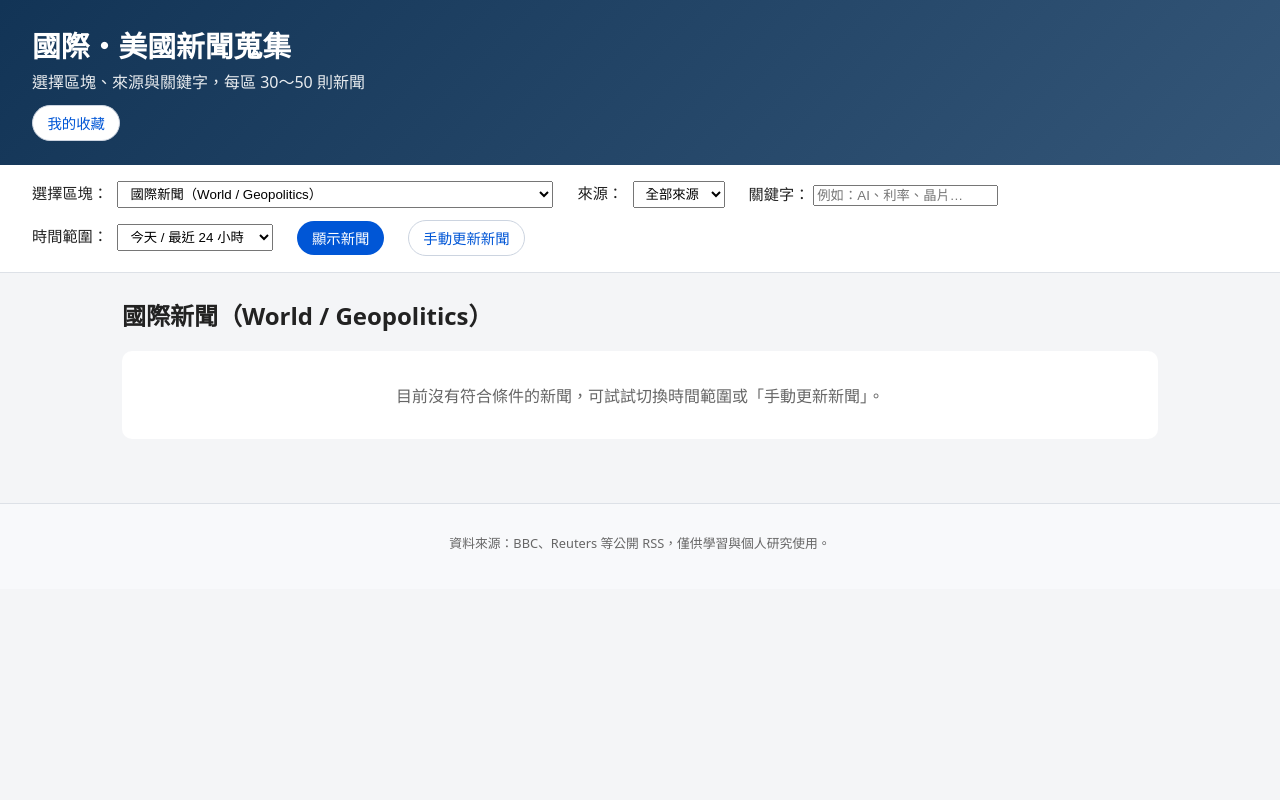
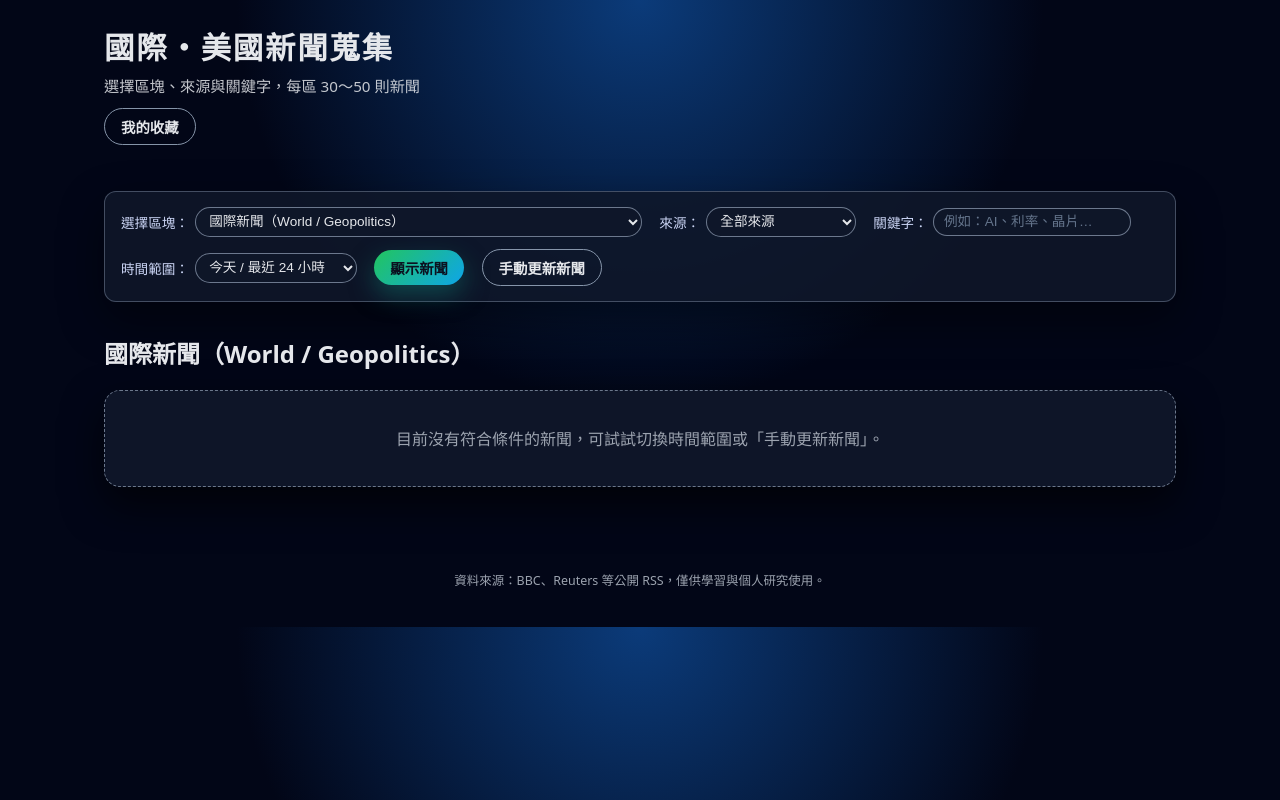
Before and after one commit to boson316/news, a Flask app: page / in a window 1280 px wide. Run offline with Flask 3, Linux system fonts and the light colour scheme; data that the repository does not hold is empty.

Commit message:
Update style.css

```diff
--- a/static/style.css
+++ b/static/style.css
@@ -8,12 +8,12 @@ body {
   margin: 0;
   font-family: system-ui, -apple-system, BlinkMacSystemFont, "Segoe UI",
     "Noto Sans TC", sans-serif;
-  background: #f4f5f7;
-  color: #222;
+  background: radial-gradient(circle at top, #0b3b7a 0, #020617 45%, #020617 100%);
+  color: #e5e7eb;
 }
 
 a {
-  color: #0056d6;
+  color: inherit;
   text-decoration: none;
 }
 
@@ -22,20 +22,21 @@ a:hover {
 }
 
 header {
-  padding: 1.5rem 2rem;
-  background: linear-gradient(135deg, #123456, #345678);
-  color: #fff;
-  box-shadow: 0 2px 6px rgba(0, 0, 0, 0.15);
+  padding: 1.5rem 1.5rem 1.25rem;
+  max-width: 1120px;
+  margin: 0 auto;
 }
 
 header h1 {
-  margin: 0 0 0.25rem 0;
-  font-size: 1.8rem;
+  margin: 0 0 0.35rem 0;
+  font-size: 1.9rem;
+  letter-spacing: 0.06em;
 }
 
 header p {
   margin: 0;
-  opacity: 0.9;
+  opacity: 0.85;
+  font-size: 0.95rem;
 }
 
 header nav {
@@ -43,123 +44,174 @@ header nav {
 }
 
 .controls {
-  padding: 1rem 2rem;
-  background: #ffffff;
-  border-bottom: 1px solid #dde1e7;
+  margin-top: 0.75rem;
+  padding: 0.9rem 1.5rem 1.1rem;
+  max-width: 1120px;
+  margin-left: auto;
+  margin-right: auto;
 }
 
 .filter-form {
   display: flex;
   flex-wrap: wrap;
-  gap: 0.75rem 1.5rem;
+  gap: 0.75rem 1.1rem;
   align-items: center;
+  padding: 0.9rem 1rem;
+  border-radius: 0.75rem;
+  background: rgba(15, 23, 42, 0.88);
+  box-shadow: 0 18px 45px rgba(0, 0, 0, 0.45);
+  border: 1px solid rgba(148, 163, 184, 0.4);
 }
 
 .filter-form label {
-  font-size: 0.95rem;
+  font-size: 0.85rem;
+  display: flex;
+  flex-wrap: wrap;
+  gap: 0.35rem;
+  align-items: center;
+  color: #cbd5f5;
 }
 
-select {
-  margin-left: 0.35rem;
-  padding: 0.25rem 0.5rem;
+select,
+input[type="text"] {
+  padding: 0.35rem 0.6rem;
+  border-radius: 999px;
+  border: 1px solid rgba(148, 163, 184, 0.7);
+  background: rgba(15, 23, 42, 0.9);
+  color: #e5e7eb;
+  font-size: 0.85rem;
+  min-width: 150px;
+}
+
+input[type="text"]::placeholder {
+  color: #64748b;
+}
+
+select:focus,
+input[type="text"]:focus {
+  outline: none;
+  border-color: #38bdf8;
+  box-shadow: 0 0 0 1px rgba(56, 189, 248, 0.4);
 }
 
 button,
 .button {
-  display: inline-block;
-  padding: 0.4rem 0.9rem;
+  display: inline-flex;
+  align-items: center;
+  justify-content: center;
+  padding: 0.45rem 1rem;
   border-radius: 999px;
   border: none;
-  background: #0056d6;
-  color: #fff;
+  background: linear-gradient(135deg, #22c55e, #0ea5e9);
+  color: #0b1120;
   font-size: 0.9rem;
+  font-weight: 600;
   cursor: pointer;
   text-decoration: none;
-  transition: background 0.2s ease, box-shadow 0.2s ease;
+  transition: transform 0.12s ease, box-shadow 0.12s ease, filter 0.12s ease;
+  box-shadow: 0 10px 25px rgba(15, 118, 110, 0.5);
 }
 
 button:hover,
 .button:hover {
-  background: #003f9c;
-  box-shadow: 0 2px 6px rgba(0, 0, 0, 0.2);
+  filter: brightness(1.05);
+  transform: translateY(-1px);
+  box-shadow: 0 16px 35px rgba(15, 118, 110, 0.7);
 }
 
 .button.secondary {
-  background: #ffffff;
-  color: #0056d6;
-  border: 1px solid #ccd4e0;
+  background: transparent;
+  color: #e5e7eb;
+  border: 1px solid rgba(148, 163, 184, 0.9);
+  box-shadow: none;
 }
 
 .button.secondary:hover {
-  background: #f0f3f8;
+  background: rgba(15, 23, 42, 0.85);
+  box-shadow: 0 8px 22px rgba(15, 23, 42, 0.6);
+}
+
+.button.small {
+  padding: 0.25rem 0.7rem;
+  font-size: 0.78rem;
 }
 
 main {
-  padding: 1.5rem 2rem 3rem;
-  max-width: 1100px;
+  padding: 0.5rem 1.5rem 2.5rem;
+  max-width: 1120px;
   margin: 0 auto;
 }
 
 .block-content h2 {
-  margin-top: 0;
+  margin-top: 0.5rem;
 }
 
 .block-meta {
-  font-size: 0.9rem;
-  color: #555;
-  margin: 0 0 1rem 0;
+  font-size: 0.85rem;
+  color: #9ca3af;
+  margin: 0 0 0.75rem 0;
 }
 
 .favorite-form {
   margin-top: 0.5rem;
 }
 
-.button.small {
-  padding: 0.25rem 0.7rem;
-  font-size: 0.8rem;
-}
-
 .article-list {
   list-style: none;
   margin: 0;
   padding: 0;
-  display: flex;
-  flex-direction: column;
+  display: grid;
+  grid-template-columns: repeat(2, minmax(0, 1fr));
   gap: 1rem;
 }
 
 .article-item {
-  background: #ffffff;
-  border-radius: 10px;
-  padding: 1rem 1.2rem;
-  box-shadow: 0 1px 4px rgba(15, 23, 42, 0.08);
+  background: rgba(15, 23, 42, 0.94);
+  border-radius: 0.9rem;
+  padding: 0.9rem 1rem;
+  box-shadow: 0 18px 40px rgba(0, 0, 0, 0.65);
+  border: 1px solid rgba(30, 64, 175, 0.7);
+  display: flex;
+  flex-direction: column;
+  gap: 0.35rem;
+}
+
+.article-item:hover {
+  border-color: #38bdf8;
 }
 
 .article-title {
-  margin: 0 0 0.4rem;
-  font-size: 1.1rem;
+  margin: 0 0 0.15rem;
+  font-size: 1rem;
+  line-height: 1.4;
+}
+
+.article-title a {
+  color: #f9fafb;
 }
 
 .meta {
   display: flex;
   flex-wrap: wrap;
   gap: 0.35rem 0.75rem;
-  font-size: 0.8rem;
-  color: #555;
+  font-size: 0.78rem;
+  color: #9ca3af;
   align-items: center;
 }
 
 .badge {
-  display: inline-block;
-  padding: 0.15rem 0.45rem;
+  display: inline-flex;
+  align-items: center;
+  padding: 0.12rem 0.45rem;
   border-radius: 999px;
-  background: #e9f2ff;
-  color: #194185;
+  background: rgba(37, 99, 235, 0.22);
+  color: #bfdbfe;
   font-weight: 600;
 }
 
 .source {
   font-weight: 500;
+  color: #e5e7eb;
 }
 
 .time {
@@ -167,73 +219,27 @@ main {
 }
 
 .summary {
-  margin: 0.6rem 0 0;
-  font-size: 0.9rem;
-  line-height: 1.5;
-  color: #333;
+  margin: 0.2rem 0 0;
+  font-size: 0.86rem;
+  line-height: 1.6;
+  color: #e5e7eb;
 }
 
 .empty {
-  padding: 2rem;
+  padding: 2.2rem;
   text-align: center;
-  background: #ffffff;
-  border-radius: 10px;
-  color: #666;
+  background: rgba(15, 23, 42, 0.95);
+  border-radius: 1rem;
+  color: #9ca3af;
+  border: 1px dashed rgba(148, 163, 184, 0.7);
+  box-shadow: 0 18px 40px rgba(0, 0, 0, 0.65);
 }
 
 footer {
-  padding: 1rem 2rem 1.5rem;
-  border-top: 1px solid #dde1e7;
-  font-size: 0.8rem;
-  color: #666;
+  padding: 1rem 1.5rem 1.6rem;
+  font-size: 0.78rem;
+  color: #9ca3af;
   text-align: center;
-  background: #f8f9fb;
-}
-
-.compare-layout {
-  display: grid;
-  grid-template-columns: minmax(0, 1.1fr) minmax(0, 1.3fr);
-  gap: 1.5rem;
-}
-
-.select-panel,
-.result-panel {
-  background: #ffffff;
-  border-radius: 10px;
-  padding: 1rem 1.2rem 1.4rem;
-  box-shadow: 0 1px 4px rgba(15, 23, 42, 0.06);
-}
-
-.select-panel h2,
-.result-panel h2 {
-  margin-top: 0;
-}
-
-.article-list.selectable .article-item label {
-  display: flex;
-  flex-direction: column;
-  gap: 0.25rem;
-  cursor: pointer;
-}
-
-.article-list.selectable input[type="checkbox"] {
-  margin-right: 0.5rem;
-}
-
-.compare-columns {
-  display: grid;
-  grid-template-columns: repeat(2, minmax(0, 1fr));
-  gap: 1rem;
-}
-
-.compare-column h3 {
-  margin: 0 0 0.4rem;
-  font-size: 1.05rem;
-}
-
-.compare-column p {
-  font-size: 0.9rem;
-  line-height: 1.6;
 }
 
 @media (max-width: 900px) {
@@ -245,7 +251,11 @@ footer {
     padding-right: 1rem;
   }
 
-  .compare-layout {
+  .filter-form {
+    padding: 0.85rem 0.75rem;
+  }
+
+  .article-list {
     grid-template-columns: 1fr;
   }
 }
```
